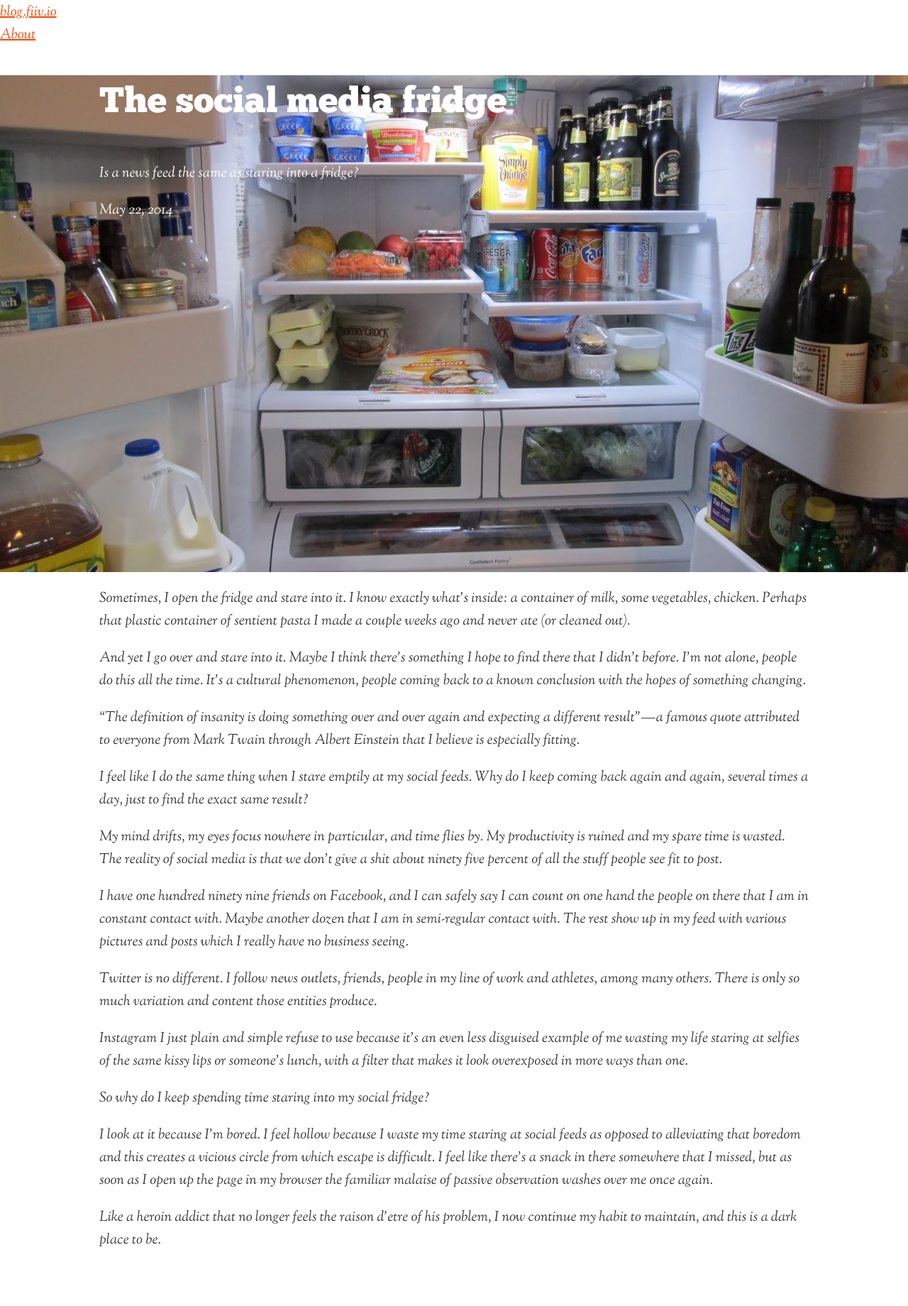
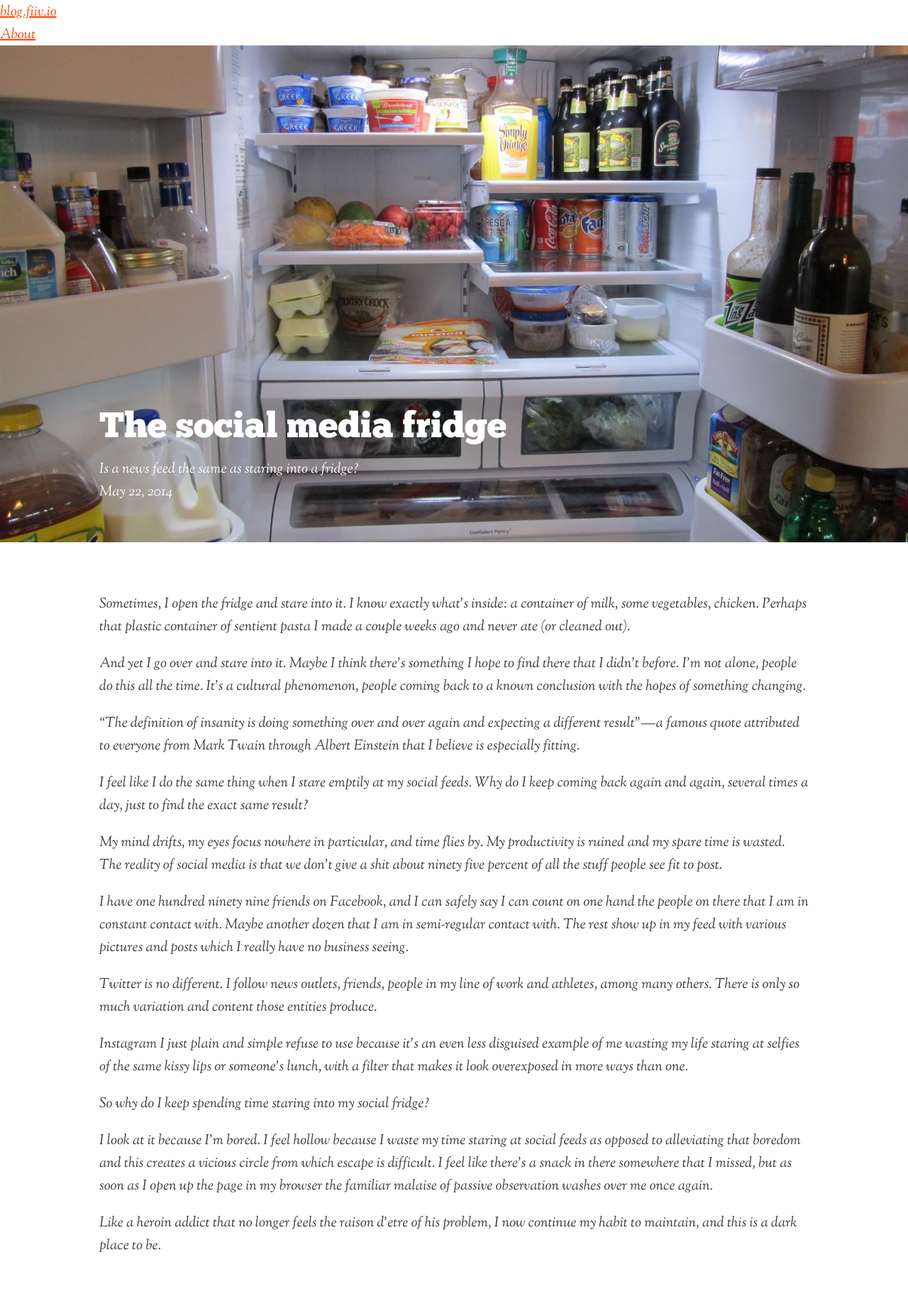
Before and after one commit to mtimofiiv/blog.fiiv.io, a Jekyll site: the page built from _posts/2014-05-22-the-social-media-fridge.markdown, in a window 1280 px wide. Shown: the whole page at 71% size. Built offline with Jekyll 4.4.1, drawn with Linux system fonts in a browser that asks for light colours; before the commit the page ends 1782 px from its top, so only the background shows below that.

Commit message:
header cleaned up a bit

```diff
--- a/_sass/_layout.scss
+++ b/_sass/_layout.scss
@@ -29,14 +29,25 @@
 
 .post-header .content {
   color: white;
-  position: relative;
-  top: 50%;
+  padding-top: 500px;
 }
 
-.post h1 {
+.post-header h1 {
   color: white;
   font-weight: 100;
   font-size: 50px;
+  margin: 0;
+  padding: 0;
+}
+
+.post-header p {
+  margin: 0;
+  padding: 0;
+}
+
+.post-content {
+  padding-top: 50px;
+  padding-bottom: 50px;
 }
 
 .post-content img {
```
